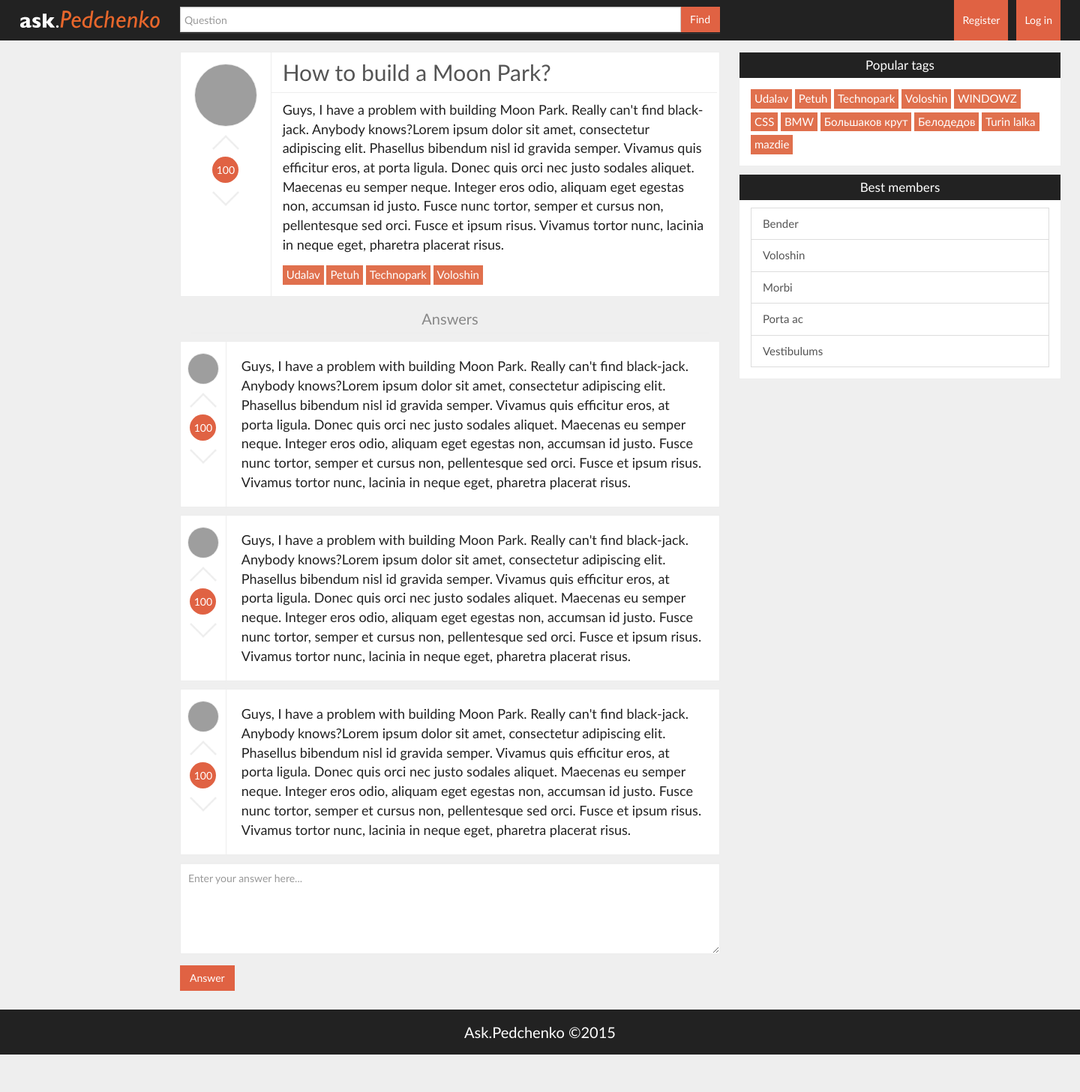
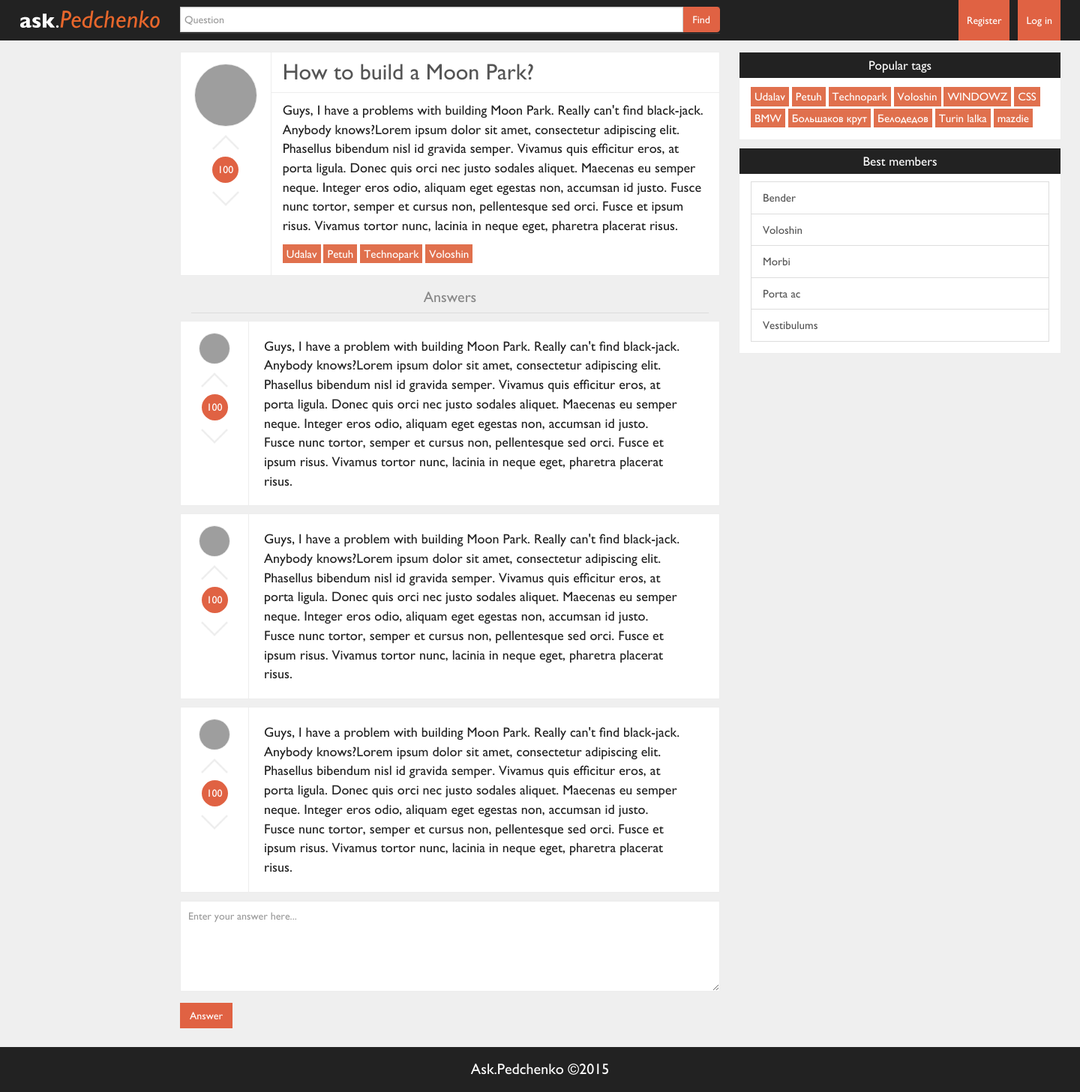
Before and after one commit to rgnlax/AskDjango, a Django app: page /question in a window 1440 px wide. Shown: the whole page at 75% size. Before the commit the page ends 1407 px from the top, so only its background shows below. Run offline with Django 3.2, Linux system fonts and the light colour scheme; grey boxes are pictures that could not be loaded.

Commit message:
working on responsive design

```diff
--- a/static/css/custom_style.css
+++ b/static/css/custom_style.css
@@ -1,25 +1,31 @@
 @font-face {
-    font-family: 'GillSans';
-    src: url('../fonts/GillSans.ttc');
+  font-family: 'Gill Sans';
+  src: url('../fonts/GillSans-3.ttf');
 }
-
 #page_container {
- 	min-width: 1440px;
- 	margin: auto;
+  margin: 0px;
+  min-width: 560px;
+  width: 100%;
   display: block;
- 	padding:0px;
+  padding: 0px;
   min-height: 650px;
 }
-
 .question-container {
   background-color: #FFFFFF;
- 	margin:10px;
+  margin: 10px;
   margin-left: -15px;
   margin-right: -15px;
   border: 1px solid #ededed;
   overflow: hidden;
 }
-
+.answers-container {
+  background-color: #FFFFFF;
+  margin: 10px;
+  margin-left: -15px;
+  margin-right: -15px;
+  border: 1px solid #ededed;
+  overflow: hidden;
+}
 .popular-tags-container {
   margin: 10px;
   border: 1px solid #ededed;
@@ -28,16 +34,11 @@
   margin: 10px;
   border: 1px solid #ededed;
 }
- .popular-members-container .h2 {
- 	color: #ffffff;
- }
-
 #search-field {
   width: 100%;
   padding-left: 5px;
   padding-right: 5px;
 }
-
 .navbar-search-form {
   margin-top: 8px;
   margin-right: -15px;
@@ -48,12 +49,10 @@
   -webkit-box-shadow: inset 0 1px 0 rgba(255, 255, 255, .1), 0 1px 0 rgba(255, 255, 255, .1);
   box-shadow: inset 0 1px 0 rgba(255, 255, 255, .1), 0 1px 0 rgba(255, 255, 255, .1);
 }
-
 body {
-	font-family:'Gill Sans';
+  font-family: 'Gill Sans';
   background-color: #efefef;
 }
-
 .img-circle-nav {
   border-style: solid;
   border-radius: 50%;
@@ -66,7 +65,6 @@
   border: 2px solid #fff;
   vertical-align: middle;
 }
-
 .logo {
   display: block;
   width: 210px;
@@ -76,19 +74,18 @@
 }
 .account-label {
   color: #ffffff;
-	display:inline-block;
+  display: inline-block;
   padding-left: 15px;
   padding-right: 15px;
   height: 100%;
   margin-right: 10px;
-  	vertical-align:middle;
+  vertical-align: middle;
   overflow: hidden;
-  	text-overflow:ellipsis;
+  text-overflow: ellipsis;
   max-height: inherit;
   line-height: inherit;
   max-width: 190px;
 }
-
 .account-btn {
   float: right;
   min-height: 54px;
@@ -102,38 +99,32 @@
   padding-left: 10px;
   padding-right: 10px;
 }
-
 .btn-success-nav {
   color: #fff;
   background-color: #E06243;
   border-color: #E06243;
 }
-
 .navbar-inverse {
-	min-width: 1440px;
+  min-width: 560px;
   margin-bottom: 5px;
   border: 0px;
 }
-
 .account-tool-img {
   height: 20px;
   width: 20px;
 }
-
 footer {
   margin-top: 10px;
-	min-width: 1440px;
   height: 60px;
   background-color: #222;
+  min-width: 560px;
 }
-
 .footer-text {
   text-align: center;
   color: #ffffff;
   font-size: 20px;
   line-height: 60px;
 }
-
 .ad-container {
   background-color: #222;
   margin: 10px;
@@ -142,7 +133,6 @@
   color: #ffffff;
   text-align: center;
 }
-
 .ad-img {
   margin-top: 5px;
   margin-bottom: 5px;
@@ -150,29 +140,21 @@
   width: 150px;
   height: 150px;
 }
-
 .qst-left {
   margin-top: 15px;
   height: 100%;
   overflow: hidden;
   padding: 0px;
 }
-
+.answers-container .qst-left {
+  max-width: 90px;
+}
 .qst-right {
   height: 100%;
   display: table;
   overflow: hidden;
   border-left: 1px solid #ededed;
 }
-
-.qst-right-full {
-	height: 100%;
-	display: table;
-	overflow: hidden;
-	width: 595px;
-	border-left: 1px solid #ededed;
-}
-
 .rating-label {
   background-color: #E06243;
   border-radius: 50%;
@@ -186,7 +168,6 @@
   display: block;
   margin: auto;
 }
-
 .rating-btn {
   display: block;
   margin: auto;
@@ -194,41 +175,34 @@
   height: 40px;
   background-color: white;
 }
-
 .rating-img {
   height: 40px;
   width: inherit;
 }
-
 .header {
+  font-size: 20px;
   display: block;
-	font-size: 20px;
   color: #888;
   text-align: center;
   padding: 5px;
-	border-bottom: 1px solid #ededed;
+  border-bottom: 1px solid #ddd;
+  margin-bottom: 5px;
 }
-
-.question-header-full {
-	display: block;
+.question-header {
   font-size: 30px;
   color: #555;
-	text-align: left;
   padding: 5px;
   padding-left: 15px;
   border-bottom: 1px solid #ededed;
 }
-
 a.header:hover {
   text-decoration: none;
   color: #222;
 }
-
 a.header:focus {
   text-decoration: none;
   color: #222;
 }
-
 .question-title-container {
   display: block;
   width: 100%;
@@ -242,7 +216,6 @@
   overflow: hidden;
   text-overflow: ellipsis;
 }
-
 .question-title-container-full {
   display: block;
   width: 100%;
@@ -254,7 +227,6 @@
   margin-right: 0px;
   min-height: 86px;
 }
-
 .answer-title-container {
   display: block;
   width: 100%;
@@ -263,11 +235,9 @@
   font-size: 18px;
   min-height: 172px;
 }
-
 .title-text {
   vertical-align: middle;
 }
-
 .question-inner-container {
   display: block;
   width: 100%;
@@ -279,23 +249,20 @@
   padding-left: 15px;
   margin-bottom: 15px;
 }
-
 .tag {
-	background-color:#E0704D;
+  background-color: #E0704D;
   color: white;
   font-size: 15px;
-	text-align: center;
   display: inline-block;
   padding: 5px;
   padding-top: 2px;
   padding-bottom: 2px;
-	margin-top: 5px;
+  margin-top: 2px;
+  margin-bottom: 1px;
 }
-
 .tag:hover {
   color: #444;
 }
-
 .question-answers-container {
   display: block;
   height: 28px;
@@ -303,7 +270,6 @@
   padding-bottom: 0px;
   padding-top: 0px;
 }
-
 .tags-header {
   display: block;
   font-size: 17px;
@@ -312,7 +278,6 @@
   text-align: center;
   padding: 5px;
 }
-
 .tags-body {
   display: block;
   background-color: white;
@@ -321,7 +286,6 @@
   padding: 15px;
   padding-top: 10px;
 }
-
 .members-header {
   display: block;
   font-size: 17px;
@@ -330,7 +294,6 @@
   text-align: center;
   padding: 5px;
 }
-
 .members-body {
   display: block;
   background-color: white;
@@ -339,7 +302,6 @@
   padding: 15px;
   padding-top: 10px;
 }
-
 .list-group-item {
   position: relative;
   display: block;
@@ -358,7 +320,6 @@
   border-bottom-right-radius: 0px;
   border-bottom-left-radius: 0px;
 }
-
 .list-group {
   padding-left: 0;
   margin-bottom: 0px;
@@ -366,21 +327,16 @@
 a.tag {
   text-decoration: none;
 }
-
-.pagination > li:first-child > a,
-.pagination > li:first-child > span {
+.pagination > li:first-child > a, .pagination > li:first-child > span {
   margin-left: 0;
   border-top-left-radius: 0px;
   border-bottom-left-radius: 0px;
 }
-.pagination > li:last-child > a,
-.pagination > li:last-child > span {
+.pagination > li:last-child > a, .pagination > li:last-child > span {
   border-top-right-radius: 0px;
   border-bottom-right-radius: 0px;
 }
-
-.pagination > li > a,
-.pagination > li > span {
+.pagination > li > a, .pagination > li > span {
   color: #555;
   background-color: #fff;
   border: 1px solid #ededed;
@@ -389,79 +345,60 @@
   margin-left: -15px;
   margin-top: 0px;
 }
-
-.pagination > li > a:hover,
-.pagination > li > span:hover,
-.pagination > li > a:focus,
-.pagination > li > span:focus {
-  color:white;
+.pagination > li > a:hover, .pagination > li > span:hover, .pagination > li > a:focus, .pagination > li > span:focus {
+  color: white;
   background-color: #E0704D;
 }
-
-.img-circle-qst {
+.img-circle {
   border-radius: 50%;
   border: 1px #ededed solid;
-	width: 42px;
-	height: 42px;
   margin-bottom: 7px;
   display: block;
   margin: auto;
 }
-
-.img-circle-qst-full {
-	border-radius: 50%;
-	border: 1px #ededed solid;
-	width: 84px;
-	height:84px;
-	margin-bottom: 7px;
-	display: block;
-	margin: auto;
+.img-full {
+  width: 70%;
+  height: 70%;
 }
-
+.img-min {
+  width: 42px;
+  height: 42px;
+}
 .input-form {
   border-radius: 0px;
   border-color: #ededed;
   padding: 10px;
 }
-
 .short-form {
   width: 90%;
 }
-
 .wide {
   margin-right: -15px;
   margin-left: -15px;
 }
-
 .style-btn {
   border-radius: 0px;
   background-color: #E06243;
   color: white;
 }
-
 .wide-btn {
   display: block;
   margin: auto;
   width: 100%;
 }
-
 #login-form {
   margin-top: 20%;
 }
-
 .top-offset {
   margin-top: 20px;
 }
-
 .bottom-offset {
   margin-bottom: 20px;
 }
-
 #inputText {
   margin-left: 15px;
   max-width: 71%;
 }
-
 #ask-button-container {
   padding-left: 5px;
   padding-right: 0px;
--- a/templates/base.html
+++ b/templates/base.html
@@ -1,15 +1,16 @@
 <!DOCTYPE html>
 <html lang="ru">
+
 <head>
   <meta charset="UTF-8">
-	<title>{%block title%}{%endblock%}</title>
-	<link rel="stylesheet" type="text/css" href="../static/css/bootstrap.css"/>
-	<link rel="stylesheet" type="text/css" href="../static/css/custom_style.css"/>
-	<link rel="stylesheet" type="text/css" href="../static/css/bootstrap-tagsinput.css"/>
+  <link rel="stylesheet" type="text/css" href="../static/css/bootstrap.css" />
+  <link rel="stylesheet" type="text/css" href="../static/css/custom_style.css" />
+  <link rel="stylesheet" type="text/css" href="../static/css/bootstrap-tagsinput.css" />
   <script src="../static/js/jquery.min.js"></script>
   <script src="../static/js/bootstrap-tagsinput.min.js"></script>
-	<script type="text/javascript" src="../static/js/bootstrap.js" ></script>
+  <script type="text/javascript" src="../static/js/bootstrap.js"></script>
 </head>
+
 <body>
   <nav class="navbar navbar-inverse">
     <div class="col-xs-2">
@@ -24,7 +25,7 @@
         <div class="input-group">
           <input type="text" class="form-control" placeholder="Question" id="search-field" style="border-radius: 0px;">
           <span class="input-group-btn">
-						     	<button type="submit" class="btn btn-success-nav" style="border-radius: 0px;">Find</button>
+            <button type="submit" class="btn btn-success-nav">Find</button>
           </span>
         </div>
       </form>
@@ -64,8 +65,7 @@
     <div class="col-xs-2">
     </div>
     <div class="col-xs-6">
-					{%block content%}
-					{%endblock%}
+      {%block content%} {%endblock%}
     </div>
     <div class="col-xs-4">
       <div class="popular-tags-container">
@@ -106,4 +106,5 @@
     <div class="col-xs-4"></div>
   </footer>
 </body>
+
 </html>
--- a/templates/question.html
+++ b/templates/question.html
@@ -3,7 +3,7 @@
 {%block content%}
 <div class="question-container">
 	<div class="col-xs-2 qst-left">
-		<img src="http://lorempixel.com/100/100" class="img-circle-qst-full">
+		<img src="http://lorempixel.com/100/100" class="img-circle img-full">
 		<button type="submit" class="btn rating-btn">
 			<img src="../static/img/up.png" class="rating-img">
 		</button>
@@ -12,11 +12,11 @@
 			<img src="../static/img/down.png" class="rating-img">
 		</button>
 	</div>
-	<div class="col-xs-10 qst-right-full" style="min-height: 216px;">
+	<div class="col-xs-10 qst-right" style="min-height: 216px;">
 		<div class="row">
-			<div class="question-header-full">How to build a Moon Park?</div>
+			<div class="question-header">How to build a Moon Park?</div>
 			<div class="question-title-container-full">
-				<div class="title-text">Guys, I have a problem with building Moon Park. Really can't find black-jack. Anybody knows?Lorem ipsum dolor sit amet, consectetur adipiscing elit. Phasellus bibendum nisl id gravida semper. Vivamus quis efficitur eros, at porta ligula. Donec quis orci nec justo sodales aliquet. Maecenas eu semper neque. Integer eros odio, aliquam eget egestas non, accumsan id justo. Fusce nunc tortor, semper et cursus non, pellentesque sed orci. Fusce et ipsum risus. Vivamus tortor nunc, lacinia in neque eget, pharetra placerat risus.</div>
+				<div class="title-text">Guys, I have a problems with building Moon Park. Really can't find black-jack. Anybody knows?Lorem ipsum dolor sit amet, consectetur adipiscing elit. Phasellus bibendum nisl id gravida semper. Vivamus quis efficitur eros, at porta ligula. Donec quis orci nec justo sodales aliquet. Maecenas eu semper neque. Integer eros odio, aliquam eget egestas non, accumsan id justo. Fusce nunc tortor, semper et cursus non, pellentesque sed orci. Fusce et ipsum risus. Vivamus tortor nunc, lacinia in neque eget, pharetra placerat risus.</div>
 			</div>
 			<div class="question-tags-container">
 				<a href="#" class="tag">Udalav</a>
@@ -29,9 +29,9 @@
 </div>
 <div class="header">Answers</div>
 {%for i in "qwe"%}
-<div class="question-container">
-	<div class="col-xs-1 qst-left">
-		<img class="img-circle-qst" src="http://lorempixel.com/100/100"></img>
+<div class="answers-container">
+	<div class="col-xs-2 qst-left">
+		<img class="img-circle img-min" src="http://lorempixel.com/100/100"></img>
 		<button type="submit" class="btn rating-btn">
 			<img src="../static/img/up.png" class="rating-img">
 		</button>
@@ -40,7 +40,7 @@
 			<img src="../static/img/down.png" class="rating-img">
 		</button>
 	</div>
-	<div class="col-xs-11 qst-right">
+	<div class="col-xs-10 qst-right">
 		<div class="row">
 			<div class="answer-title-container">
 				<div class="title-text">Guys, I have a problem with building Moon Park. Really can't find black-jack. Anybody knows?Lorem ipsum dolor sit amet, consectetur adipiscing elit. Phasellus bibendum nisl id gravida semper. Vivamus quis efficitur eros, at porta ligula. Donec quis orci nec justo sodales aliquet. Maecenas eu semper neque. Integer eros odio, aliquam eget egestas non, accumsan id justo. Fusce nunc tortor, semper et cursus non, pellentesque sed orci. Fusce et ipsum risus. Vivamus tortor nunc, lacinia in neque eget, pharetra placerat risus.</div>
```
Also changed, not shown: static/fonts/GillSans-3.ttf (added), templates/ask.html (line endings or trailing spaces), 10 other files. Lines whose indentation alone changed are shown as unchanged.
